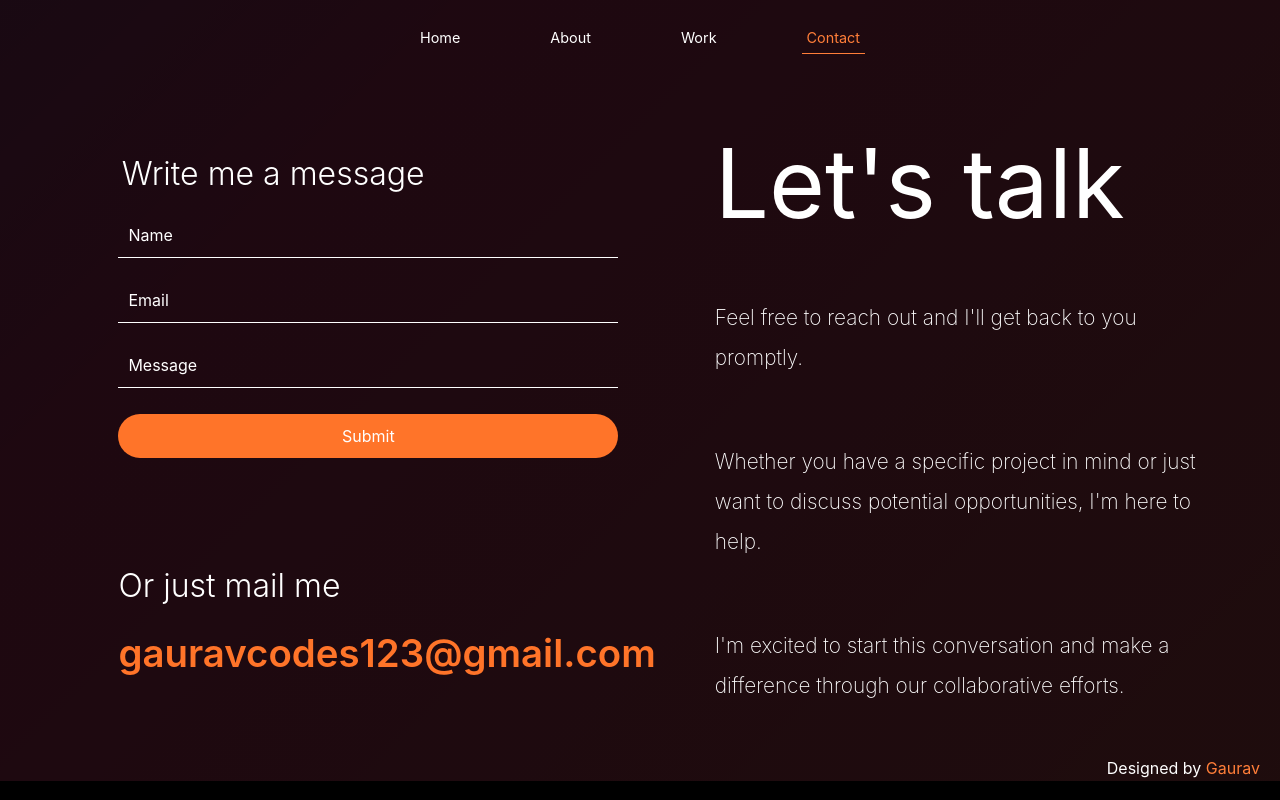
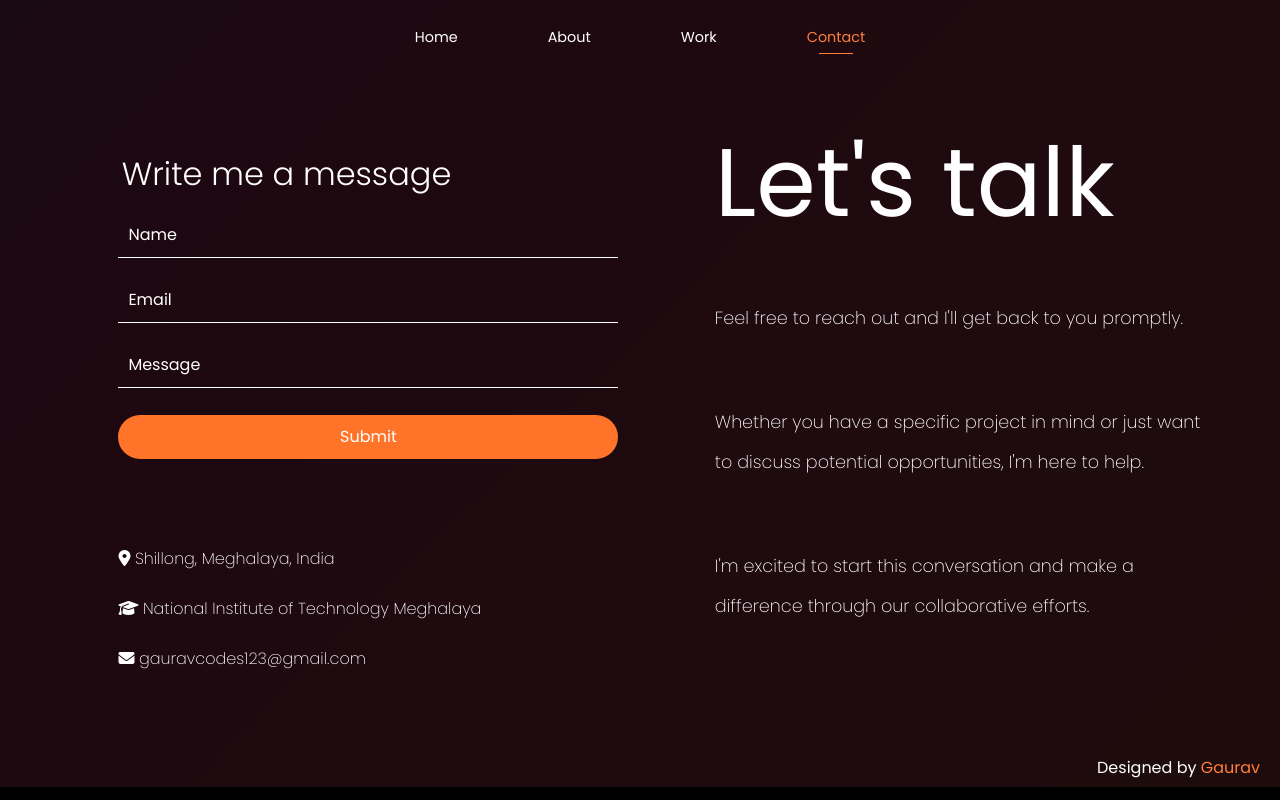
Before and after one commit to webgaurav02/portfolio, a React (Create React App) app: page / in a window 1280 px wide. Both pictures are taken after a click on the element "Contact". Shown: the top 800 px of the page. Built offline with nearby package versions, Linux system fonts and the light colour scheme.

Commit message:
Add loader to contact form and change font

```diff
--- a/public/index.html
+++ b/public/index.html
@@ -14,7 +14,8 @@
 
 
 
-  <meta name="viewport" content="width=device-width, initial-scale=1, user-scalable=no, minimum-scale=1.0, maximum-scale=1.0" />
+  <meta name="viewport"
+    content="width=device-width, initial-scale=1, user-scalable=no, minimum-scale=1.0, maximum-scale=1.0" />
   <meta name="theme-color" content="#000000" />
   <meta name="description" content="Web site created using create-react-app" />
   <link rel="stylesheet" href="https://cdn.jsdelivr.net/npm/bootstrap@5.2.3/dist/css/bootstrap.min.css"
@@ -23,6 +24,12 @@
   <!-- FontAwesome -->
   <script src="https://kit.fontawesome.com/d58ef74508.js" crossorigin="anonymous"></script>
 
+  <!-- Google Fonts -->
+  <link rel="preconnect" href="https://fonts.googleapis.com">
+  <link rel="preconnect" href="https://fonts.gstatic.com" crossorigin>
+  <link
+    href="https://fonts.googleapis.com/css2?family=Inter:wght@100;200;300;400;500;600;700;800;900&family=Poppins:ital,wght@0,100;0,200;0,300;0,400;0,500;0,600;0,700;0,800;0,900;1,100;1,200;1,300;1,400;1,500;1,600;1,700;1,800;1,900&display=swap"
+    rel="stylesheet">
 
   <title>Gaurav Joshi</title>
 </head>
--- a/src/Components/Contact.js
+++ b/src/Components/Contact.js
@@ -30,7 +30,17 @@ function Contact() {
   };
 
   // Formspree
+  const loaderSc = () => {
+    return (
+      <div className="submit-loading">
+        <span className="loader"></span>
+      </div>
+    )
+  }
+
+
   const [state, handleSubmit] = useForm("meqyqqrb");
+
   if (state.succeeded) {
     return (
       <div className="contact">
@@ -48,8 +58,9 @@ function Contact() {
         <Row className="fade-in">
           <Col className="form-col">
             <h2>Write me a message</h2>
+            {state.submitting && loaderSc()}
             <form
-              className="fade-in"
+              className={`fade-in ${state.submitting ? 'submitting' : ''}`}
               name="contact"
               // method="post"
               onSubmit={handleSubmit}
@@ -105,16 +116,12 @@ function Contact() {
                   errors={state.errors}
                 />
               </div>
-              <button type="submit" disabled={state.submitting}>Submit</button>
+              <button type="submit" disabled={state.submitting} onSubmit={loaderSc}>Submit</button>
             </form>
             <div className="contact-mail">
-              <h2 className="contact-mail">Or just mail me</h2>
-              <a
-                className="contact-mail"
-                href="mailto:gauravcodes123@gmail.com"
-              >
-                gauravcodes123@gmail.com
-              </a>
+              <p><i className="fa-solid fa-location-dot"></i> Shillong, Meghalaya, India</p>
+              <p><i className="fa-solid fa-graduation-cap"></i> National Institute of Technology Meghalaya</p>
+              <p><i className="fa-solid fa-envelope"></i> gauravcodes123@gmail.com</p>
             </div>
           </Col>
           <Col className="contact-text" lg={6}>
--- a/src/styles/About.css
+++ b/src/styles/About.css
@@ -1,4 +1,5 @@
 .about {
+  font-family: 'Inter', sans-serif;
   text-align: left;
   padding: 10%;
   margin: 0;
@@ -76,7 +77,7 @@ h1.code-logo {
   }
 
   .about h1 {
-    font-size: 5.8rem;
+    font-size: 4.8rem;
     margin-bottom: 30px;
   }
 
--- a/src/styles/App.css
+++ b/src/styles/App.css
@@ -1,7 +1,3 @@
-*{
-  font-family: 'Inter', sans-serif;
-}
-
 .App {
   text-align: center;
   padding: 0;
@@ -12,7 +8,7 @@
 .content {
   background-color: black;
   color: white;
-  min-height: 100vh;
+  min-height: 100svh;
   overflow-x: hidden;
   position: relative;
   text-align: center;
@@ -74,8 +70,8 @@
 }
 
 .nav-links li p.active::before {
-  width: 100%;
-  left: 0;
+  width: 50%;
+  left: 25%;
   right: auto;
   transform: none;
 }
--- a/src/styles/Contact.css
+++ b/src/styles/Contact.css
@@ -1,4 +1,55 @@
+/* Loader */
+.loader {
+  width: 48px;
+  height: 48px;
+  border: 3px solid #FFF;
+  border-radius: 50%;
+  display: inline-block;
+  position: relative;
+  box-sizing: border-box;
+  animation: rotation 1s linear infinite;
+}
+.loader::after {
+    content: '';
+  box-sizing: border-box;
+    position: absolute;
+    left: 50%;
+    top: 50%;
+    transform: translate(-50%, -50%);
+    width: 40px;
+    height: 40px;
+    border-radius: 50%;
+    border: 3px solid transparent;
+    border-bottom-color: #FF3D00;
+}
+
+.submit-loading{
+  height: 50vh;
+  display: flex;
+  justify-content: center;
+  align-items: center;
+}
+
+.submitting{
+  display: none;
+}
+
+@keyframes rotation {
+  0% {
+    transform: rotate(0deg);
+  }
+  100% {
+    transform: rotate(360deg);
+  }
+}
+
+
+
+
+
+
 .contact {
+  font-family: 'Poppins', sans-serif;
   padding: 0;
   margin: 0;
   padding-top: 7%;
@@ -68,21 +119,24 @@ h2.contact-mail {
 
 }
 
-a.contact-mail {
-  font-weight: 600;
-  font-size: 2.4rem;
-  color: #ff7429;
+.contact-mail p{
+  font-size: 1rem;
+  margin: 10px 0;
 }
 
-a.contact-mail:hover {
-  color: #ff5900;
-}
 
 .contact-text {
   line-height: 2rem;
 }
 
+.contact-text p{
+  font-size: 1.1rem;
+}
+
 .form-col {
+  display: flex;
+  flex-direction: column;
+
   padding: 0;
 }
 
@@ -90,6 +144,7 @@ form {
   display: flex;
   flex-direction: column;
   max-width: 500px;
+  width: 100%;
   margin: 0 auto;
   margin-left: 20%;
   margin-top: 3%;
@@ -174,7 +229,7 @@ button[type="submit"]:hover {
   }
 
   .contact h2 {
-    font-size: 1.5rem;
+    font-size: 1.2rem;
     text-align: center;
   }
 
@@ -182,10 +237,9 @@ button[type="submit"]:hover {
     font-size: 1.2rem;
   }
 
-  a.contact-mail {
-    margin: auto;
-    font-size: 1.5rem;
-
+  .contact-mail p{
+    font-size: 1rem;
+    margin-left: 5%;
   }
 
   .contact-mail {
@@ -193,8 +247,13 @@ button[type="submit"]:hover {
     line-height: 3rem;
   }
 
+
   .form-group {
     margin-bottom: 0px;
+  }
+
+  .form-group input, .form-group textarea{
+    font-size: 0.9rem;
   }
 
   .contact h2 {
@@ -204,7 +263,7 @@ button[type="submit"]:hover {
   form {
     margin: auto;
     margin-top: 5%;
-    padding: 5%;
+    padding: 10%;
   }
 
   .form-col {
@@ -215,6 +274,11 @@ button[type="submit"]:hover {
   .contact-text {
     margin-bottom: 10%;
   }
+
+  .contact-text p{
+    font-size: 1rem;
+    line-height: 2rem;
+  }
 }
 
 button[type="submit"] {
--- a/src/styles/Home.css
+++ b/src/styles/Home.css
@@ -15,7 +15,7 @@
   transition: background-size 0.3s ease;
   object-fit: cover;
   color: white;
-  height: 100vh;
+  height: 100svh;
   overflow-x: hidden;
   position: relative;
 }
@@ -66,7 +66,7 @@ h1 {
   margin-top: -5px;
   margin-left: -6px;
   padding: 0;
-  font-size: 7rem;
+  font-size: 6.8rem;
   line-height: 0.9;
   z-index: 0;
 
@@ -81,6 +81,7 @@ h1:hover {
 }
 
 h3 {
+  font-family: 'Poppins', sans-serif;
   margin: 0;
   margin-left: 2px;
   padding: 0;
@@ -89,6 +90,7 @@ h3 {
 }
 
 p {
+  font-family: 'Poppins', sans-serif;
   margin: 0;
   margin-top: 50px;
   padding: 0;
```
